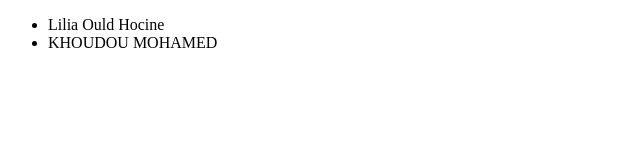
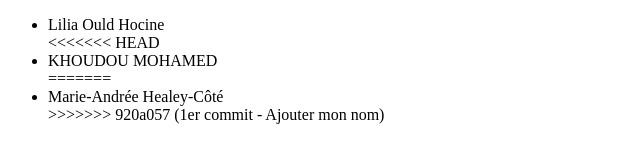
Before and after one commit to liliaouldhocine/conflictstarter, a plain HTML site: page index.html in a window 1280 px wide. Shown: the whole page, without its empty margins (0-640 px from the left). Drawn offline with Linux system fonts and the light colour scheme.

Commit message:
Ajouter a nouveau mon nom

```diff
--- a/index.html
+++ b/index.html
@@ -8,7 +8,11 @@
   <body>
     <ul>
       <li>Lilia Ould Hocine</li>
+<<<<<<< HEAD
       <li>KHOUDOU MOHAMED</li>
+=======
+      <li>Marie-Andrée Healey-Côté</li>
+>>>>>>> 920a057 (1er commit - Ajouter mon nom)
     </ul>
   </body>
 </html>
```
